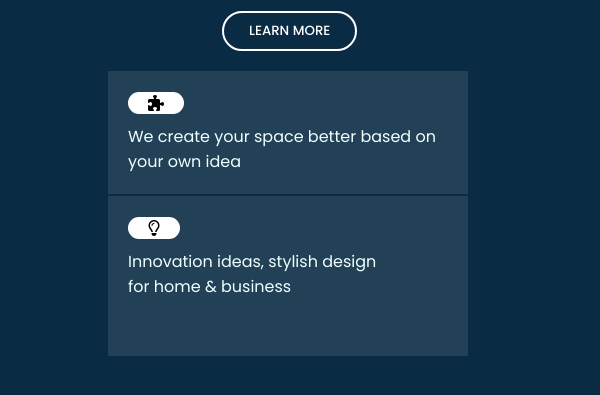
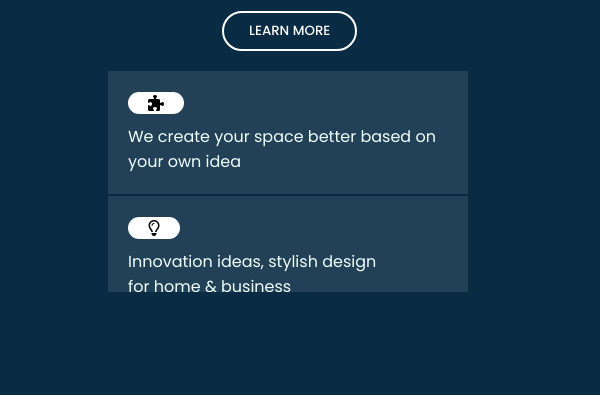
Before and after one commit to PyDaFire/CSS-Project-10, a plain HTML site: page index.html in a window 600 px wide. Shown: the part 239-634 px from the top of the page. Drawn offline with Linux system fonts and the light colour scheme.

Commit message:
css modified

```diff
--- a/style.css
+++ b/style.css
@@ -140,9 +140,8 @@ hr {
     left: 10%;
   }
   .block.block-2 {
-    top: 350px;
     right: 10%;
-    bottom: 25%;
+    bottom: 54%;
   }
 }
 
@@ -172,7 +171,7 @@ hr {
     top: 460px;
     right: 10%;
     overflow: auto;
-    height: 20vh;
+    height: 12vh;
   }
 }
 @media screen and (max-width: 640px) and (min-width: 460px) {
@@ -210,7 +209,7 @@ hr {
     top: 430px;
     left: 18%;
     overflow: hidden;
-    height: 20vh;
+    height: 12vh;
     margin-top: 5px;
   }
 }
```
